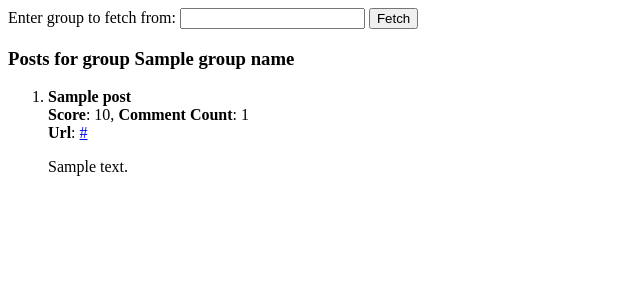
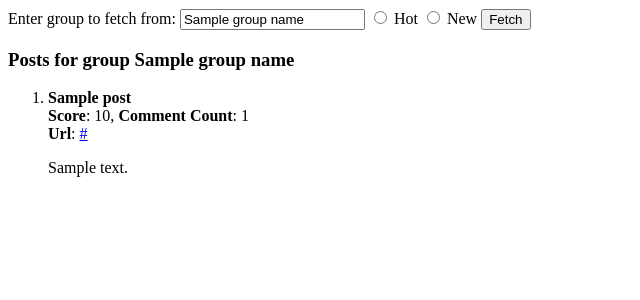
Before and after one commit to michael-palad/rfetcher, a Flask app: template templates/index.html in a window 1280 px wide. Shown: the top 300 px of the page, without its empty margins (0-640 px from the left). Run offline with Flask 2, Linux system fonts and the light colour scheme; the template is opened without the code that fills it: most values are stand-ins (such as "Sample title", 1, 10 or a date in 2020).

Commit message:
Add new or host submission option

```diff
--- a/app.py
+++ b/app.py
@@ -7,12 +7,18 @@ app = Flask(__name__)
 Post = namedtuple('Post', ['title', 'selftext', 'url', 'score', 'num_comments'])
 
 
-def fetch_subreddit(subreddit_name):
+def fetch_subreddit(subreddit_name, new_submissions=False):
     reddit = praw.Reddit(client_id='opqOO7Uavtxmeg',
                      client_secret='lXz6MRIK9AgagWlsKTTTxvCq-8o',
                      user_agent='firstscript by /u/lakara20')
     posts = []
-    for submission in reddit.subreddit(subreddit_name).hot(limit=15):
+    submissions = None
+    if new_submissions:
+        submissions = reddit.subreddit(subreddit_name).new(limit=15)
+    else:
+        submissions = reddit.subreddit(subreddit_name).hot(limit=15)
+
+    for submission in submissions:
         url = submission.url
         if 'reddit.com' in url or 'redd.it' in url:
             url = None
@@ -24,7 +30,8 @@ def fetch_subreddit(subreddit_name):
 @app.route('/')
 def index():
     posts = []
-    group_name = request.args.get('group')
+    group_name = request.args.get('group', '')
+    is_new = request.args.get('new', '0')
     if group_name:
-        posts = fetch_subreddit(group_name.strip())
-    return render_template('index.html', group_name=group_name, posts=posts)
+        posts = fetch_subreddit(group_name.strip(), (is_new == '1'))
+    return render_template('index.html', group_name=group_name, is_new=is_new, posts=posts)
--- a/templates/index.html
+++ b/templates/index.html
@@ -7,7 +7,9 @@
 <body>
   <form method="GET">
     Enter group to fetch from:
-    <input type="text" name="group">
+    <input type="text" name="group" value="{{ group_name }}">
+    <input type="radio" name="new" value="0" {{ 'checked="checked"' if is_new == "0" }}> Hot
+    <input type="radio" name="new" value="1" {{ 'checked="checked"' if is_new == "1" }}> New
     <input type="submit" value="Fetch">
   </form>
 
```
